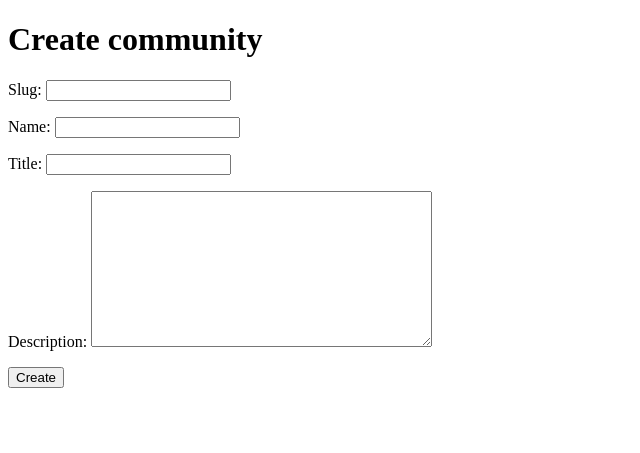
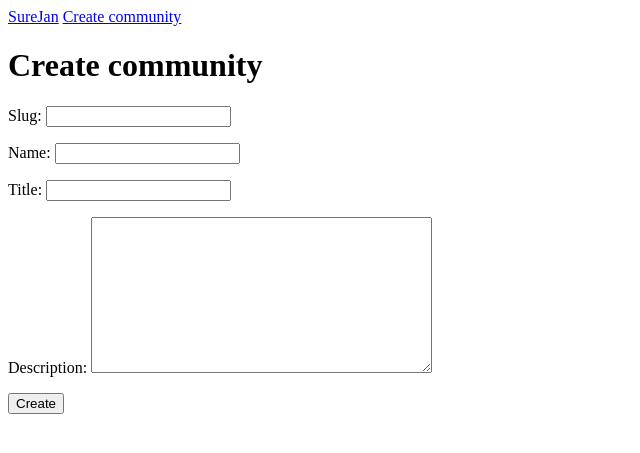
Before and after one commit to Dexter2099/SureJan, a Django app: page /c/new/ in a window 1280 px wide. Shown: the top 453 px of the page, without its empty margins (0-640 px from the left). Run offline with Django 5.2, Linux system fonts and the light colour scheme; the visitor is signed in with stand-in values (Sample User, id 1); some libraries are stand-ins or nearby versions.

Commit message:
clean up unused files

```diff
--- a/config/urls.py
+++ b/config/urls.py
@@ -1,26 +1,23 @@
-# config/urls.py
-from django.conf import settings
-from django.conf.urls.static import static as serve_static
 from django.contrib import admin
 from django.http import HttpResponse
 from django.urls import path, include
 from django.views.generic.base import RedirectView
 from django.templatetags.static import static
+from django.conf import settings
+from django.conf.urls.static import static as static_serve
 
 urlpatterns = [
-    path("favicon.ico", RedirectView.as_view(url=static("favicon.ico"), permanent=False)),
-
-    # Admin
     path("admin/", admin.site.urls),
-
-    # Lightweight health check for Fly (used by http_service.checks)
     path("healthz", lambda request: HttpResponse("ok"), name="healthz"),
 
-    # App routes
-    path("", include("core.urls")),  # expects a core/urls.py with your views
+    # Redirect bare /favicon.ico → collected static file
+    path("favicon.ico", RedirectView.as_view(
+        url=static("favicon.ico"), permanent=False
+    )),
+
+    path("", include("core.urls")),
 ]
 
-# Serve user-uploaded media & collected static only in development
 if settings.DEBUG:
-    urlpatterns += serve_static(settings.MEDIA_URL, document_root=settings.MEDIA_ROOT)
-    urlpatterns += serve_static(settings.STATIC_URL, document_root=settings.STATIC_ROOT)
+    urlpatterns += static_serve(settings.MEDIA_URL, document_root=settings.MEDIA_ROOT)
+    urlpatterns += static_serve(settings.STATIC_URL, document_root=settings.STATIC_ROOT)
--- a/templates/base.html
+++ b/templates/base.html
@@ -1,17 +1,23 @@
+{% load static %}
 <!doctype html>
 <html lang="en">
 <head>
-  {% load static %}
-  <meta charset="utf-8" />
-  <meta name="viewport" content="width=device-width, initial-scale=1" />
+  <meta charset="utf-8">
   <title>SureJan</title>
+  <meta name="viewport" content="width=device-width, initial-scale=1">
 
-  <!-- HTMX -->
-  <script src="https://unpkg.com/htmx.org@1.9.12" defer></script>
-
-  <link rel="icon" href="{% static 'favicon.ico' %}">
+  <!-- Canonical favicons -->
+  <link rel="icon" href="{% static 'favicon.ico' %}" type="image/x-icon">
+  <link rel="icon" href="{% static 'favicon-16x16.png' %}" sizes="16x16" type="image/png">
+  <link rel="apple-touch-icon" href="{% static 'SureJanLogo.png' %}">
 </head>
 <body>
+  <nav>
+    <a href="/">SureJan</a>
+    {% if request.user.is_staff %}
+      <a href="{% url 'community_create' %}">Create community</a>
+    {% endif %}
+  </nav>
   {% block content %}{% endblock %}
 </body>
 </html>
```
Also changed, not shown: static/site/favicon-16x16.png (deleted).
